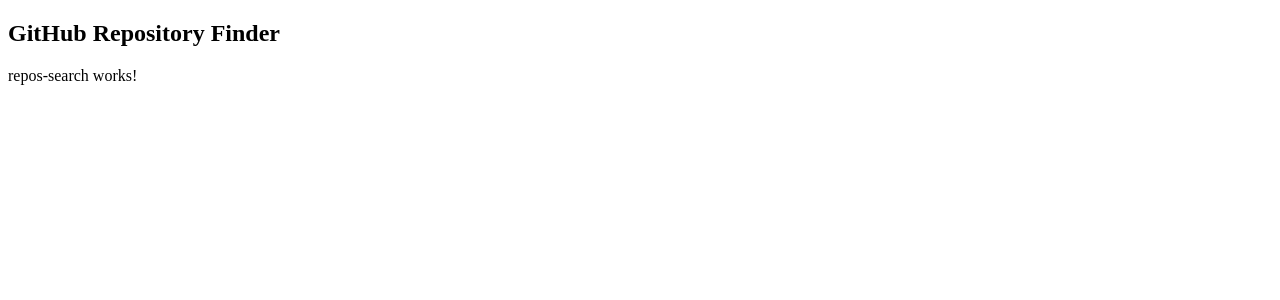
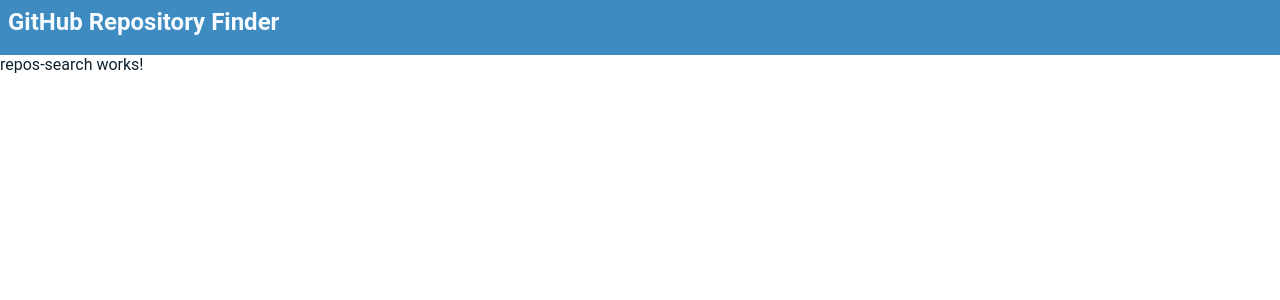
Before and after one commit to TribusK2/github-search, an Angular app: page /search/repos in a window 1280 px wide. Shown: the top 300 px of the page. Built offline with nearby package versions, Linux system fonts and the light colour scheme.

Commit message:
Main styles added

```diff
--- a/src/app/app.component.html
+++ b/src/app/app.component.html
@@ -1,4 +1,6 @@
 <header>
   <h2>GitHub Repository Finder</h2>
 </header>
-<router-outlet></router-outlet>
+<main>
+  <router-outlet></router-outlet>
+</main>
--- /dev/null
+++ b/src/scss/_colors.scss
@@ -0,0 +1,3 @@
+$color-primary: #3e8bc1;
+$color-primary-invert: #f6fbff;
+$color-primary-text: #0e202c
--- /dev/null
+++ b/src/scss/_styles.scss
@@ -0,0 +1,2 @@
+@import './variables';
+@import './colors';
--- /dev/null
+++ b/src/scss/_variables.scss
@@ -0,0 +1 @@
+$header-height: 55px;
--- a/src/styles.scss
+++ b/src/styles.scss
@@ -1 +1,31 @@
 /* You can add global styles to this file, and also import other style files */
+@import './scss/styles';
+
+html,
+body {
+  height: 100%;
+}
+
+body {
+  margin: 0;
+  font-family: Roboto, "Helvetica Neue", sans-serif;
+}
+
+header {
+  height: $header-height;
+  background-color: $color-primary;
+  color: $color-primary-invert;
+
+  h2 {
+    margin: 0;
+    padding: 8px;
+  }
+}
+
+main{
+    height: calc(100vh - #{$header-height});
+    color: $color-primary-text;
+    p{
+        margin: 0;
+    }
+}
```
